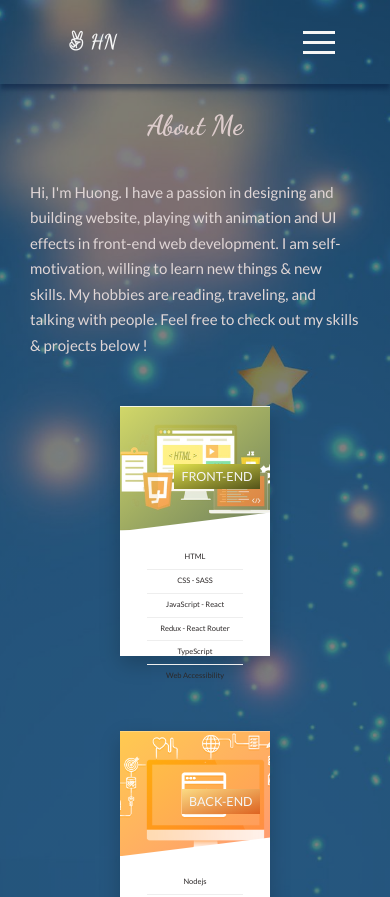
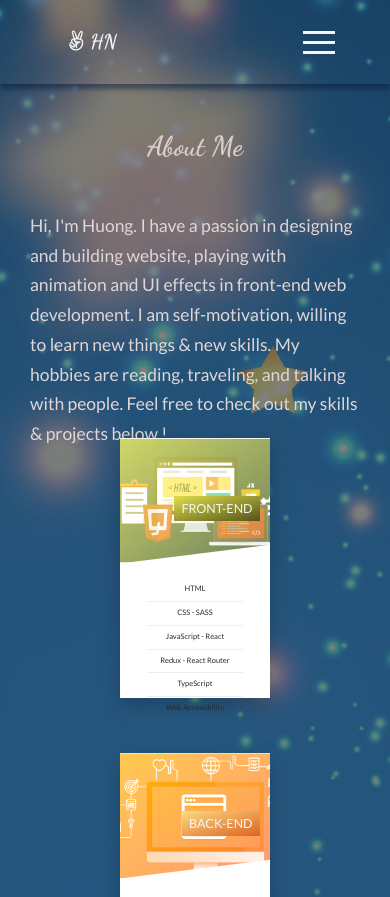
Before and after one commit to huongnguyen1709/my-porfolio-react, a React (Create React App) app: page /about in a window 390 px wide. Shown: the top 897 px of the page. Built offline with nearby package versions, Linux system fonts and the light colour scheme.

Commit message:
modify responsive about page

```diff
--- a/src/sass/layout/_layout.scss
+++ b/src/sass/layout/_layout.scss
@@ -47,7 +47,7 @@
   }
 
   @media only screen and (max-width: $bp-extra-small) {
-    grid-template-rows: 10vh 40rem repeat(4, 65rem);
+    grid-template-rows: 15vh 40rem repeat(4, 63rem);
     grid-template-columns: none;
   }
 }
--- a/src/sass/sections/_about.scss
+++ b/src/sass/sections/_about.scss
@@ -19,7 +19,7 @@
   color: rgb(224, 214, 214);
 
   @media only screen and (max-width: $bp-extra-small) {
-    font-size: 3rem;
+    font-size: 3.5rem;
     grid-column: auto;
     margin: auto 6rem;
   }
@@ -38,7 +38,7 @@
 
   @media only screen and (max-width: $bp-extra-small) {
     width: 30rem;
-    height: 50rem;
+    height: 52rem;
     margin: auto;
   }
 
```
